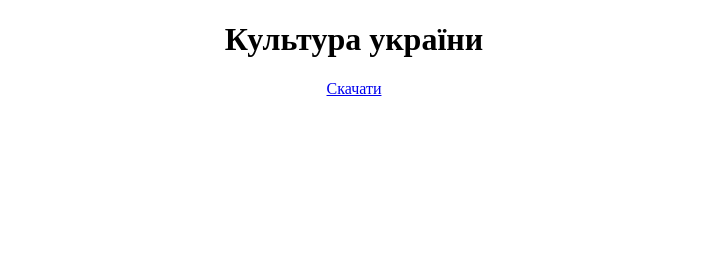
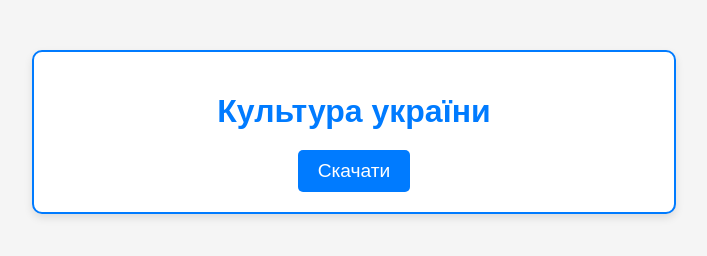
Before and after one commit to prog220/files, a plain HTML site: page index.html in a window 1280 px wide. Shown: the whole page, without its empty margins (286-993 px from the left). Drawn offline with Linux system fonts and the light colour scheme.

Commit message:
Update style.css

```diff
--- a/style.css
+++ b/style.css
@@ -1,3 +1,42 @@
+/* style.css */
+
+/* General styles */
+body {
+    font-family: Arial, sans-serif;
+    margin: 0;
+    padding: 0;
+    background-color: #f5f5f5;
+    color: #333;
+}
+
+/* Header styles */
 .kulture {
     text-align: center;
+    margin: 50px auto;
+    padding: 20px;
+    max-width: 600px;
+    background-color: #ffffff;
+    border: 2px solid #007bff;
+    border-radius: 10px;
+    box-shadow: 0 4px 8px rgba(0, 0, 0, 0.1);
 }
+
+.kulture h1 {
+    font-size: 2rem;
+    margin-bottom: 20px;
+    color: #007bff;
+}
+
+/* Link styles */
+.kulture a {
+    display: inline-block;
+    text-decoration: none;
+    font-size: 1.2rem;
+    color: #ffffff;
+    background-color: #007bff;
+    padding: 10px 20px;
+    border-radius: 5px;
+    transition: background-color 0.3s ease;
+}
+
+.kulture a:hover {
```
